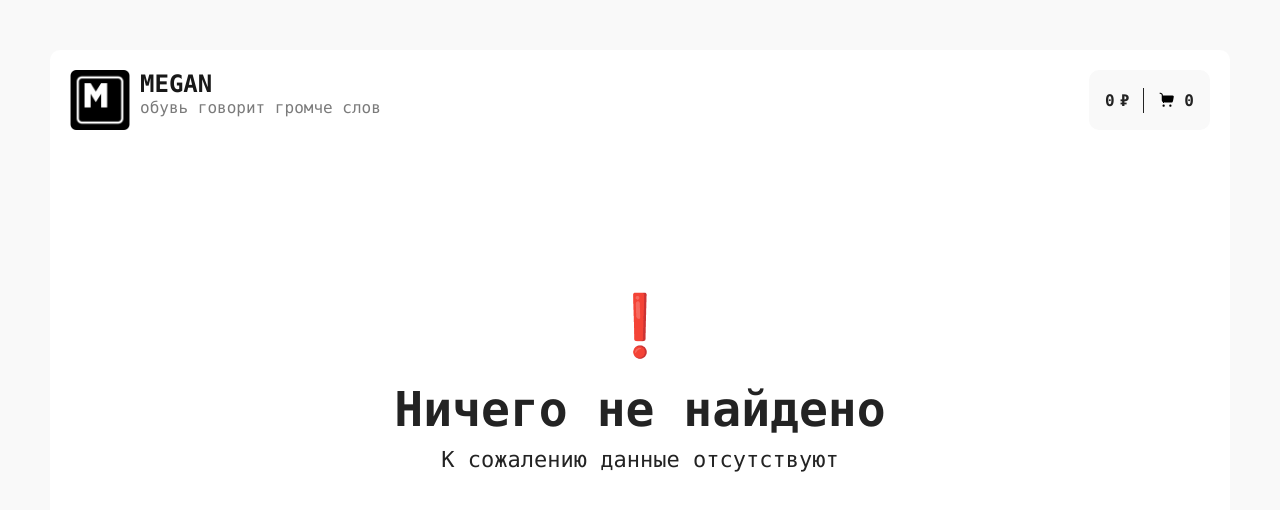
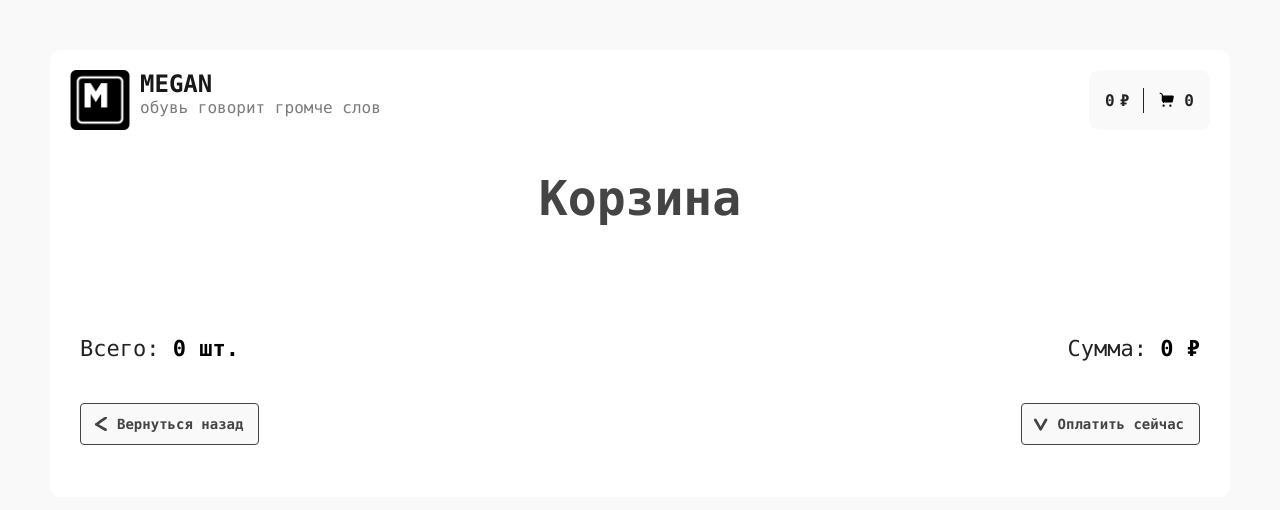
Before and after one commit to MikaBerza/6_MomMegan, a React (Create React App) app: page /CartPage in a window 1280 px wide. Shown: the top 510 px of the page. Built offline with nearby package versions, Linux system fonts and the light colour scheme.

Commit message:
Указаны пути и домашняя страница Paths and home page are indicated

```diff
--- a/package.json
+++ b/package.json
@@ -1,4 +1,5 @@
 {
+  "homepage": "http://localhost:3000/HomePage",
   "name": "my-app",
   "version": "0.1.0",
   "private": true,
--- a/src/App.js
+++ b/src/App.js
@@ -13,8 +13,8 @@ function App() {
     <div className='wrapper'>
         <Header />
         <Routes>
-          <Route path='/' element={<HomePage />} />
-          <Route path='/cart' element={<CartPage />} />
+          <Route path='/HomePage' element={<HomePage />} />
+          <Route path='/CartPage' element={<CartPage />} />
           <Route path='*' element={<NotFoundPage />} />
         </Routes>
     </div>
--- a/src/components/folderButtonGroup/ButtonGroup.jsx
+++ b/src/components/folderButtonGroup/ButtonGroup.jsx
@@ -6,7 +6,7 @@ import { Link } from 'react-router-dom';
 function ButtonGroup() {
   return (
     <div className={style['wrapper']}>
-      <Link to='/' className={style['link']}>
+      <Link to='/HomePage' className={style['link']}>
         <Button
           nameBtn={'Вернуться назад'}
           nameStyle={['button_v5', 'button-icon_v4', 'button-name_v1']}
--- a/src/components/folderHeader/Header.jsx
+++ b/src/components/folderHeader/Header.jsx
@@ -17,7 +17,7 @@ function Header() {
   return (
     <header className={style['wrapper']}>
       <div className={style['label']}>
-        <Link className={style['label__link']} to='/'>
+        <Link className={style['label__link']} to='/HomePage'>
           <div className={style['label__images']}>
             <img
               className={style['label__images-item']}
@@ -35,7 +35,7 @@ function Header() {
       </div>
 
       <div className={style['basket-button']}>
-        <Link to='/cart' className={style['basket-button__item']}>
+        <Link to='/CartPage' className={style['basket-button__item']}>
           <span className={style['basket-button__price']}>{priceCounter}</span>
           <div className={style['basket-button__delimiter']}></div>
           <svg
```
